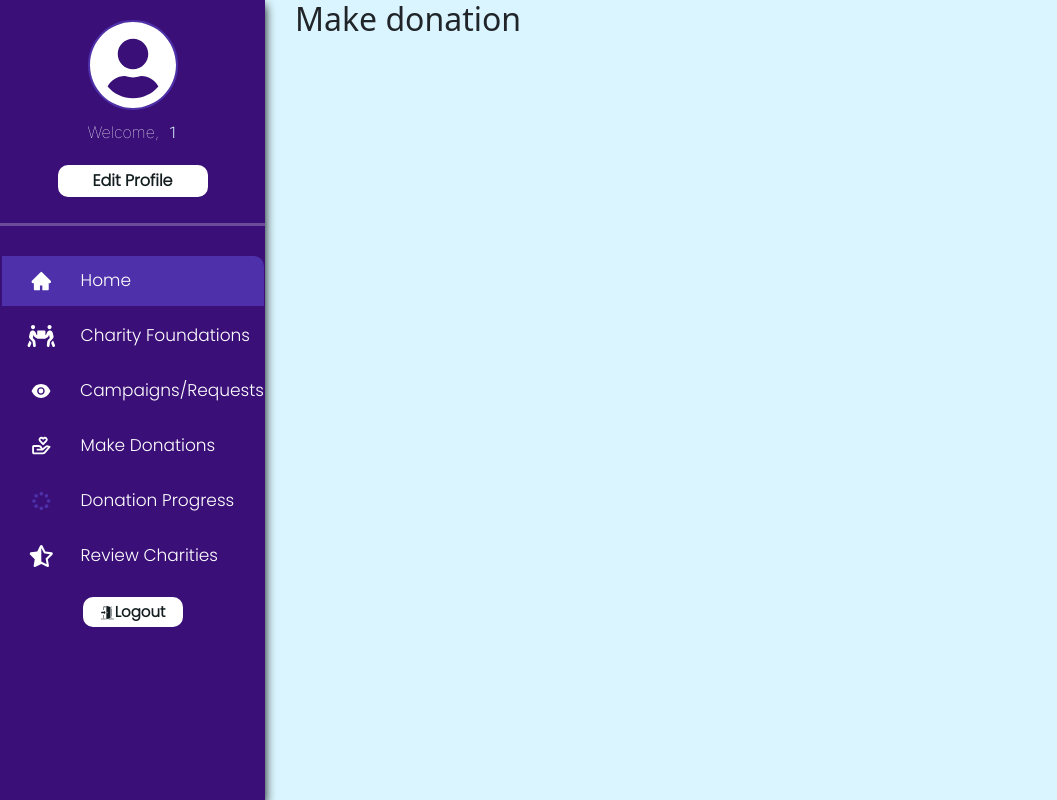
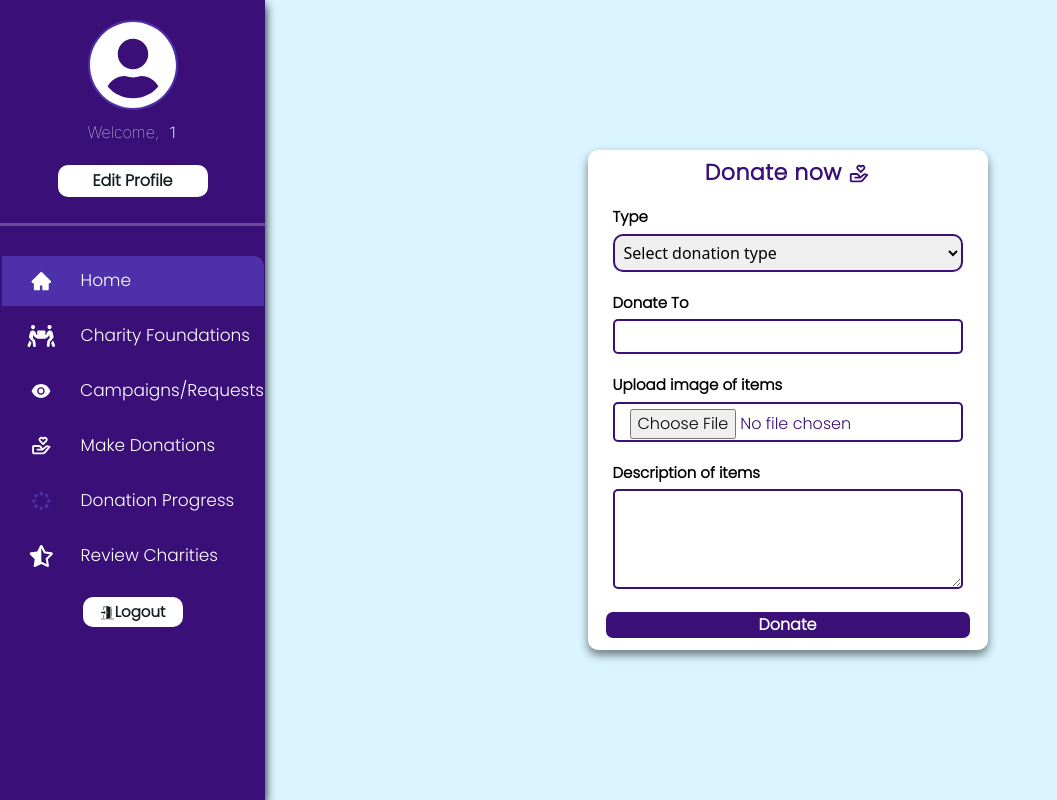
Before and after one commit to CareToShare-Project/CareToShare-Frontend, a React (Create React App) app: page /login/Donor/1/makeDonations in a window 1280 px wide. Shown: the whole page, without its empty margins (0-1057 px from the left). Built offline with nearby package versions, Linux system fonts and the light colour scheme; a web font is replaced by a local one.

Commit message:
Setting up donation form component in donors page

```diff
--- a/src/App.tsx
+++ b/src/App.tsx
@@ -15,6 +15,7 @@ import CreateAccount from './Components/CreateAccount/CreateAccount';
 import ForgotPassword from './Components/PasswordReset/ForgotPassword';
 import ViewFoundations from './Components/DonorPage/ViewFoundations';
 import ViewRequests from './Components/DonorPage/ViewRequests';
+import MakeDonation from './Components/DonorPage/MakeDonation';
 
 
 
@@ -59,7 +60,7 @@ function App() {
               <Route path='' element={<h2>Home page</h2>}/>
               <Route path='viewCharities' element={<ViewFoundations />}/>
               <Route path='viewRequests' element = {<ViewRequests />}/>
-              <Route path='makeDonations' element = {<h2>Make donation</h2>} />
+              <Route path='makeDonations' element = {<MakeDonation />} />
               <Route path='donationProgress' element = {<h2>Check progress</h2>}/>
               <Route path='reviewCharities' element = {<h2>Review Charities</h2>} />
               <Route path='editProfile' element = {<h2>Edit UserProfile</h2>} />
--- a/src/Components/DonorPage/DonorStyles.ts
+++ b/src/Components/DonorPage/DonorStyles.ts
@@ -1,6 +1,6 @@
 import styled, {keyframes} from 'styled-components'
 
-
+// Registration styles
 export const RegistrationWrapper = styled.div`
     height: 100vh;
     width: 100vw;
@@ -99,7 +99,7 @@ export const ConfirmButton = styled.button`
         color: white;
     }
 `
-
+// main page styles
 export const MainPageContainer = styled.div`
     width: 100vw;
     height: 100vh;
@@ -139,6 +139,8 @@ export const RightSideContentWrapper = styled.div`
 
     }
 `
+
+// view foundation and view requests styles
 export const ViewFoundationContainer = styled.div`
     width: 100%;
     display: flex;
@@ -146,6 +148,9 @@ export const ViewFoundationContainer = styled.div`
     align-items: center;
     column-gap: 10px;
     row-gap: 30px;
+    @media (max-width: 415px){
+        flex-direction: column;
+    }
 
 `
 export const CardContainer = styled.div`
@@ -260,3 +265,36 @@ export const DonateButton = styled(ConfirmButton)`
     color: white;
     width: 78%;
 `
+
+// make donation styles
+
+export const DonationFormContainer = styled.div`
+    width: 100%;
+    display: flex;
+    align-items: center;
+    justify-content: center;
+    height: 100vh;
+`
+
+export const DonationForms = styled.form`
+    width: 400px;
+    height: 500px;
+    box-shadow: 0px  5px 10px rgba(0,0,0,0.5);
+    border-radius: 10px;
+    background: white;
+    display : flex;
+    flex-direction: column;
+    align-items: center;
+    padding: 10px;
+    gap: 2px;
+
+`
+
+export const DonationInputLabel = styled(InputLabel)`
+    color: black;
+`
+export const DonationInputField = styled(InputField)`
+    color: ${({theme}) => theme.background.primary};
+    border: 2px solid ${({theme}) => theme.background.primary};
+    width: 100%;
+`
--- /dev/null
+++ b/src/Components/DonorPage/MakeDonation.tsx
@@ -0,0 +1,46 @@
+import React from "react"
+import { DonateButton, DonationFormContainer, DonationForms,
+         DonationInputField,
+         DonationInputLabel, FieldWrapper} from "./DonorStyles"
+import { RoleContainer } from "../CreateAccount/CreateAccountStyles"
+import { Heading } from "../Login/LoginStyles"
+import { BiDonateHeart } from "react-icons/bi"
+import { TextWrapper } from "../CharityPage/CharityStyles"
+
+function MakeDonation() {
+    return (
+        <DonationFormContainer>
+            <DonationForms>
+                <Heading style={{'color' : '#3A1078'}}>Donate now <BiDonateHeart /></Heading>
+                <div>
+                <FieldWrapper style={{'width' : '100%'}}>
+                        <DonationInputLabel>Type</DonationInputLabel>
+                        <RoleContainer id="options"  style={{'border' : '2px solid #3A1078'}}>
+                                <option value="" selected disabled>Select donation type</option>
+                                <option value="Generic">Generic</option>
+                                <option value="Specific">Specific</option>
+                        </RoleContainer>
+                    </FieldWrapper>
+                    <FieldWrapper style={{'width' : '100%'}}>
+                        <DonationInputLabel>Donate To</DonationInputLabel>
+                        <DonationInputField type="text"/>
+                    </FieldWrapper>
+                    <FieldWrapper style={{'width' : '100%'}}>
+                        <DonationInputLabel>Upload image of items</DonationInputLabel>
+                        <DonationInputField type="file" style={{'height' : '40px'}}/>
+                    </FieldWrapper>
+                    <FieldWrapper style={{'width' : '100%'}}>
+                            <DonationInputLabel htmlFor='description'>Description of items</DonationInputLabel>
+                            <TextWrapper
+                                style={{'height' : '100px', 'border': '2px solid #3A1078', 'width': "100%" , "color" : "#3A1078"}}
+                                defaultValue={''}>
+                            </TextWrapper>
+                    </FieldWrapper>
+                    <DonateButton style={{'width' : '100%'}}>Donate</DonateButton>
+                </div>
+            </DonationForms>
+        </DonationFormContainer>
+    )
+}
+
+export default MakeDonation
--- a/src/Components/PasswordReset/ForgotPassword.tsx
+++ b/src/Components/PasswordReset/ForgotPassword.tsx
@@ -4,7 +4,7 @@ import { useNavigate } from 'react-router-dom'
 import { BASE_URL } from '../Shared_util/Constants/Base_URL';
 import AlertComponent from '../Shared_util/Alerts/Alert';
 import Spinner  from 'react-bootstrap/Spinner';
-import { PasswordResetProps } from '../Shared_util/Constants/Types';
+
 
 
 
@@ -27,7 +27,7 @@ const ForgotPassword  = () => {
             setShowLoading(true)
             if(emailRef.current.value){
                 const email = emailRef.current.value
-                const response = await fetch(`${BASE_URL}/donors/forgotPassword`, {
+                const response = await fetch(`${BASE_URL}/forgotPassword`, {
                     method: 'POST',
                     headers : {'content-type' : 'application/json'},
                     body : JSON.stringify({email})
@@ -50,8 +50,6 @@ const ForgotPassword  = () => {
                         setAlert(false)
                     }, 4000)
                 }
-
-
                 console.log(data)
             }
         }catch(err){
```
